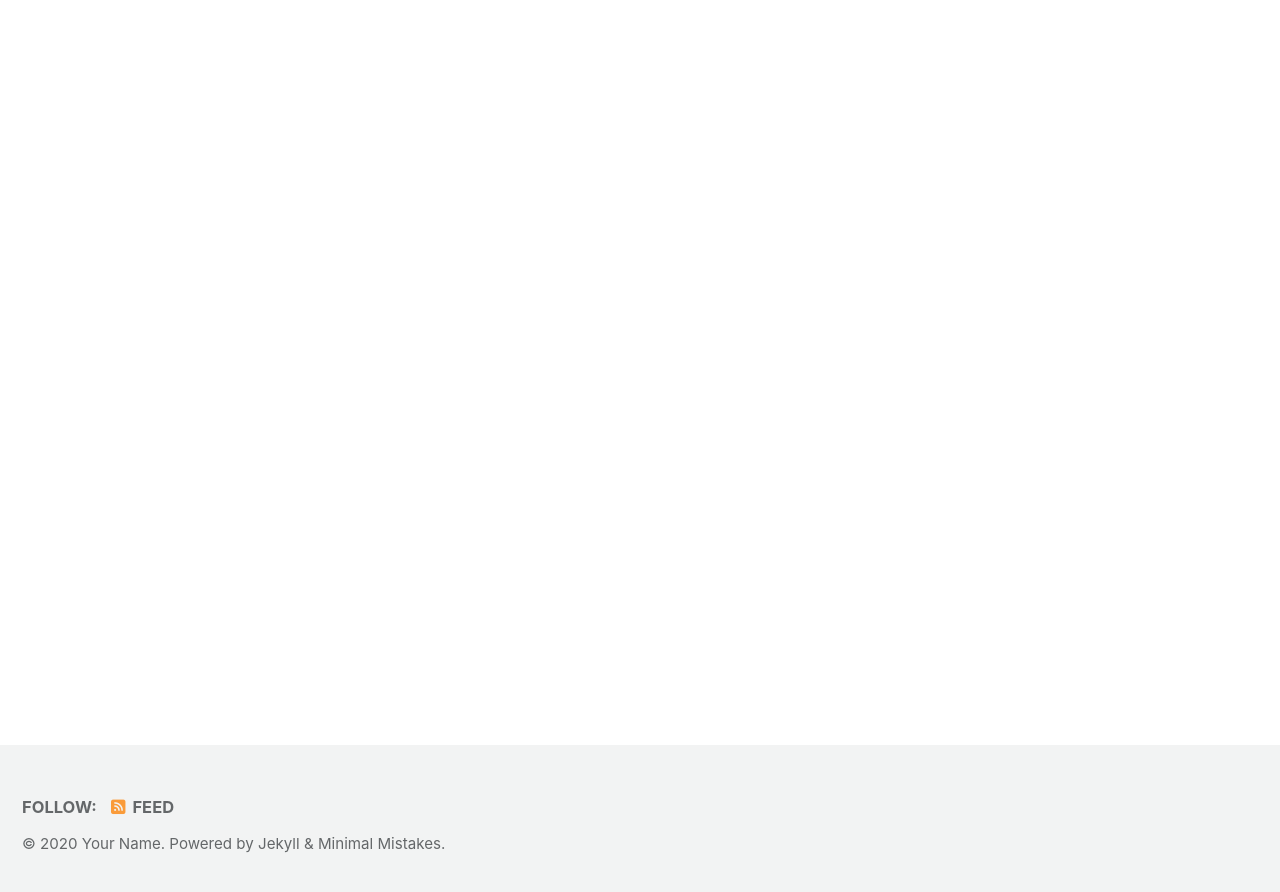
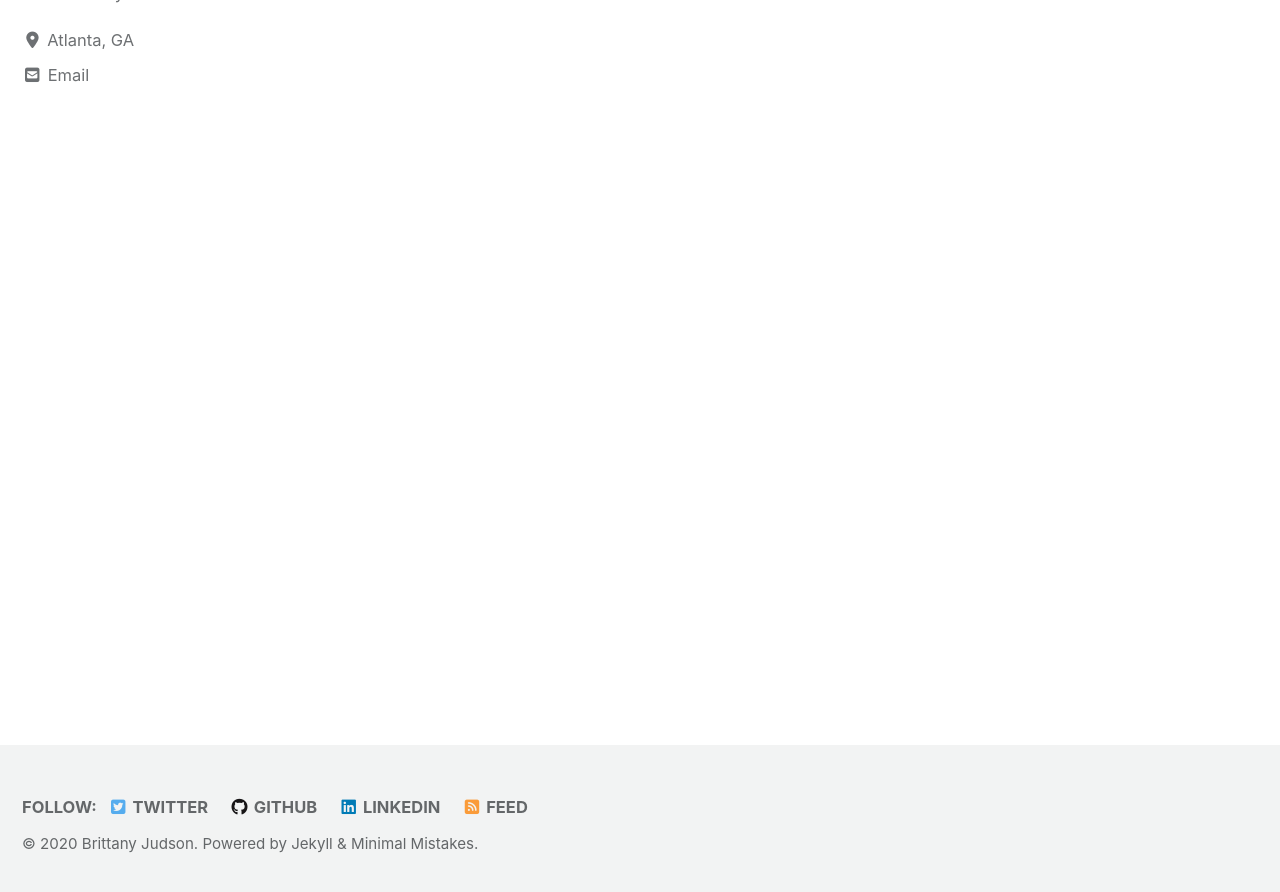
Before and after one commit to britjudson/britjudson.github.io, a Jekyll site: the page built from index.html, in a window 1280 px wide and 900 px high, scrolled down 222 px. Shown: the top 892 px of the window. Built offline with Jekyll 4.4.1, drawn with Linux system fonts in a browser that asks for light colours; cached includes are drawn as plain includes; nearby versions of some CDN libraries; the list of posts is cut into pages by our own code; some of the changed text lies outside the part shown.

Commit message:
changes to _config v1

```diff
--- a/_config.yml
+++ b/_config.yml
@@ -16,11 +16,11 @@ minimal_mistakes_skin    : "default" # "air", "aqua", "contrast", "dark", "dirt"
 
 # Site Settings
 locale                   : "en-US"
-title                    : "Site Title"
+title                    : "Brittany Judson"
 title_separator          : "-"
 subtitle                 : # site tagline that appears below site title in masthead
-name                     : "Your Name"
-description              : "An amazing website."
+name                     : "Brittany Judson"
+description              : "Digital Portfolio"
 url                      : # the base hostname & protocol for your site e.g. "https://mmistakes.github.io"
 baseurl                  : # the subpath of your site, e.g. "/blog"
 repository               : # GitHub username/repo-name e.g. "mmistakes/minimal-mistakes"
@@ -93,11 +93,11 @@ analytics:
 
 # Site Author
 author:
-  name             : "Your Name"
+  name             : "Brittany Judson"
   avatar           : # path of avatar image, e.g. "/assets/images/bio-photo.jpg"
-  bio              : "I am an **amazing** person."
-  location         : "Somewhere"
-  email            :
+  bio              : "Young professional well-versed in data science, DEI, and sustainability."
+  location         : "Atlanta, GA"
+  email            : "brit.e.villarmino@gmail.com"
   links:
     - label: "Email"
       icon: "fas fa-fw fa-envelope-square"
@@ -123,13 +123,13 @@ footer:
   links:
     - label: "Twitter"
       icon: "fab fa-fw fa-twitter-square"
-      # url:
+      url: "https://twitter.com/britjud"
     - label: "Facebook"
       icon: "fab fa-fw fa-facebook-square"
       # url:
     - label: "GitHub"
       icon: "fab fa-fw fa-github"
-      # url:
+      url: "https://github.com/britjudson"
     - label: "GitLab"
       icon: "fab fa-fw fa-gitlab"
       # url:
@@ -139,6 +139,9 @@ footer:
     - label: "Instagram"
       icon: "fab fa-fw fa-instagram"
       # url:
+    - label: "LinkedIn"
+      icon: "fab fa-fw fa-linkedin"
+      url: "https://www.linkedin.com/in/britjudson/"
 
 
 # Reading Files
@@ -279,3 +282,11 @@ defaults:
       comments: # true
       share: true
       related: true
+
+  # _pages
+  - scope:
+      path: ""
+      type: Pages
+    values:
+      layout: Single
+      author_profile: true
```
